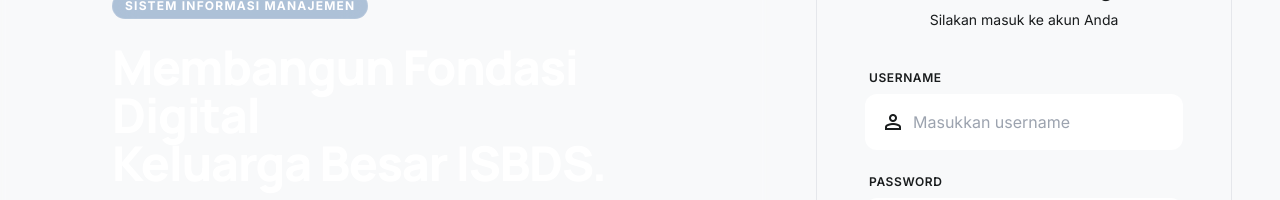
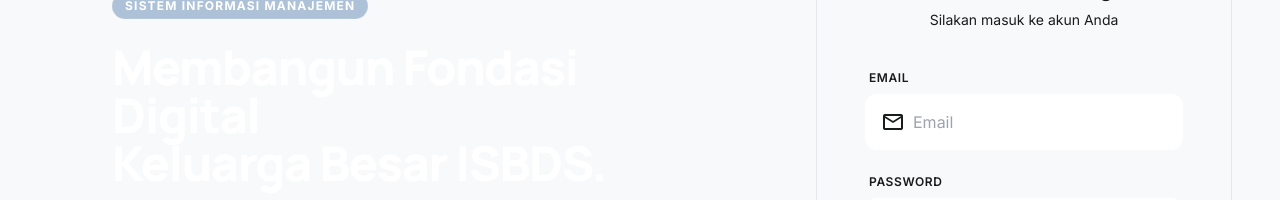
Before and after one commit to cskebumen/ISBDS-CS-Kebumen, a Next.js app in the folder my-data-app/: page /login in a window 1280 px wide. Shown: the part 234-434 px from the top of the page. Built offline with nearby package versions, Linux system fonts and the light colour scheme; no server answers.

Commit message:
Update sistem manajemen data ISBDS

```diff
--- a/my-data-app/app/login/page.tsx
+++ b/my-data-app/app/login/page.tsx
@@ -2,23 +2,39 @@
 
 import { useState } from 'react';
 import { useRouter } from 'next/navigation';
+import { supabase } from '@/lib/supabaseClient';
 import Footer from '@/components/Footer';
 
 export default function LoginPage() {
   const router = useRouter();
-  const [username, setUsername] = useState('');
+  const [email, setEmail] = useState('');
   const [password, setPassword] = useState('');
   const [showPassword, setShowPassword] = useState(false);
+  const [loading, setLoading] = useState(false);
+  const [error, setError] = useState('');
 
-  const handleSubmit = (e: React.FormEvent) => {
+  const handleSubmit = async (e: React.FormEvent) => {
     e.preventDefault();
-    // TODO: Implementasi autentikasi dengan Supabase nanti
-    router.push('/dashboard');
+    setLoading(true);
+    setError('');
+
+    try {
+      const { data, error } = await supabase.auth.signInWithPassword({
+        email,
+        password,
+      });
+
+      if (error) throw error;
+      router.push('/dashboard');
+    } catch (err: any) {
+      setError(err.message || 'Login gagal. Periksa email dan password Anda.');
+    } finally {
+      setLoading(false);
+    }
   };
 
   return (
     <div className="bg-surface font-body text-on-surface min-h-screen flex flex-col">
-      {/* Header */}
       <header className="fixed top-0 w-full z-50 flex justify-between items-center px-4 md:px-8 py-4 md:py-6 bg-transparent">
         <div className="text-lg md:text-xl font-extrabold text-blue-900 tracking-tighter font-headline">
           ISBDS Cipta Sejati
@@ -34,7 +50,6 @@ export default function LoginPage() {
       </header>
 
       <main className="flex-grow flex flex-col lg:flex-row items-stretch min-h-screen">
-        {/* Kolom Kiri: Slider informasi (disembunyikan di mobile) */}
         <section className="hidden md:flex flex-col lg:w-3/5 relative overflow-hidden items-center justify-center py-20 lg:py-0 min-h-[400px] lg:min-h-screen">
           <div className="absolute inset-0 z-0">
             <div className="w-full h-full bg-tertiary-container/60 backdrop-blur-sm"></div>
@@ -57,7 +72,6 @@ export default function LoginPage() {
           </div>
         </section>
 
-        {/* Kolom Kanan: Form Login */}
         <section className="w-full lg:w-2/5 flex flex-col items-center justify-center bg-surface-container-low px-4 sm:px-8 lg:px-12 relative py-20 lg:py-0 min-h-screen lg:min-h-full">
           <div className="absolute top-1/2 left-0 -translate-x-1/2 -translate-y-1/2 w-64 h-64 bg-primary/5 rounded-full blur-3xl -z-10"></div>
           <div className="w-full max-w-md">
@@ -74,21 +88,27 @@ export default function LoginPage() {
                 <p className="text-on-surface-variant font-body text-xs md:text-sm mt-1 md:mt-2">Silakan masuk ke akun Anda</p>
               </div>
 
+              {error && (
+                <div className="mb-4 p-3 bg-red-100 border border-red-400 text-red-700 rounded-lg text-sm">
+                  {error}
+                </div>
+              )}
+
               <form onSubmit={handleSubmit} className="space-y-4 md:space-y-6">
                 <div className="space-y-2">
                   <label className="block text-[10px] md:text-xs font-semibold text-on-surface-variant uppercase tracking-wider ml-1">
-                    Username
+                    Email
                   </label>
                   <div className="relative group">
                     <span className="material-symbols-outlined absolute left-4 top-1/2 -translate-y-1/2 text-on-surface-variant text-xl">
-                      person
+                      mail
                     </span>
                     <input
-                      type="text"
-                      value={username}
-                      onChange={(e) => setUsername(e.target.value)}
+                      type="email"
+                      value={email}
+                      onChange={(e) => setEmail(e.target.value)}
                       className="w-full pl-12 pr-4 py-3 md:py-4 bg-surface-container-highest rounded-xl border-none focus:ring-2 focus:ring-surface-tint/40 transition-all text-on-surface placeholder:text-on-surface-variant/50"
-                      placeholder="Masukkan username"
+                      placeholder="Email"
                       required
                     />
                   </div>
@@ -124,9 +144,7 @@ export default function LoginPage() {
 
                 <div className="flex flex-col sm:flex-row sm:items-center justify-between gap-4 pt-2">
                   <label className="flex items-center gap-3 cursor-pointer group">
-                    <div className="relative flex items-center">
-                      <input type="checkbox" className="peer h-5 w-5 rounded border-outline-variant bg-surface-container-highest text-primary focus:ring-primary/20 transition-all" />
-                    </div>
+                    <input type="checkbox" className="peer h-5 w-5 rounded border-outline-variant bg-surface-container-highest text-primary focus:ring-primary/20 transition-all" />
                     <span className="text-sm text-on-surface-variant group-hover:text-on-surface transition-colors">Ingat saya</span>
                   </label>
                   <a href="#" className="text-sm font-semibold text-tertiary hover:text-primary transition-colors">Lupa Password?</a>
@@ -134,10 +152,17 @@ export default function LoginPage() {
 
                 <button
                   type="submit"
-                  className="w-full py-3 md:py-4 bg-gradient-to-br from-primary to-primary-container text-white font-bold rounded-xl shadow-lg shadow-primary/20 hover:scale-[1.02] active:scale-[0.98] transition-all flex items-center justify-center gap-3 mt-4"
+                  disabled={loading}
+                  className="w-full py-3 md:py-4 bg-gradient-to-br from-primary to-primary-container text-white font-bold rounded-xl shadow-lg shadow-primary/20 hover:scale-[1.02] active:scale-[0.98] transition-all flex items-center justify-center gap-3 mt-4 disabled:opacity-70"
                 >
-                  Masuk Ke Sistem
-                  <span className="material-symbols-outlined text-lg">arrow_forward</span>
+                  {loading ? (
+                    <span className="animate-spin rounded-full h-5 w-5 border-b-2 border-white"></span>
+                  ) : (
+                    <>
+                      Masuk Ke Sistem
+                      <span className="material-symbols-outlined text-lg">arrow_forward</span>
+                    </>
+                  )}
                 </button>
               </form>
 
@@ -150,8 +175,7 @@ export default function LoginPage() {
           </div>
         </section>
       </main>
-<Footer />
-
+      <Footer />
     </div>
   );
 }
```
